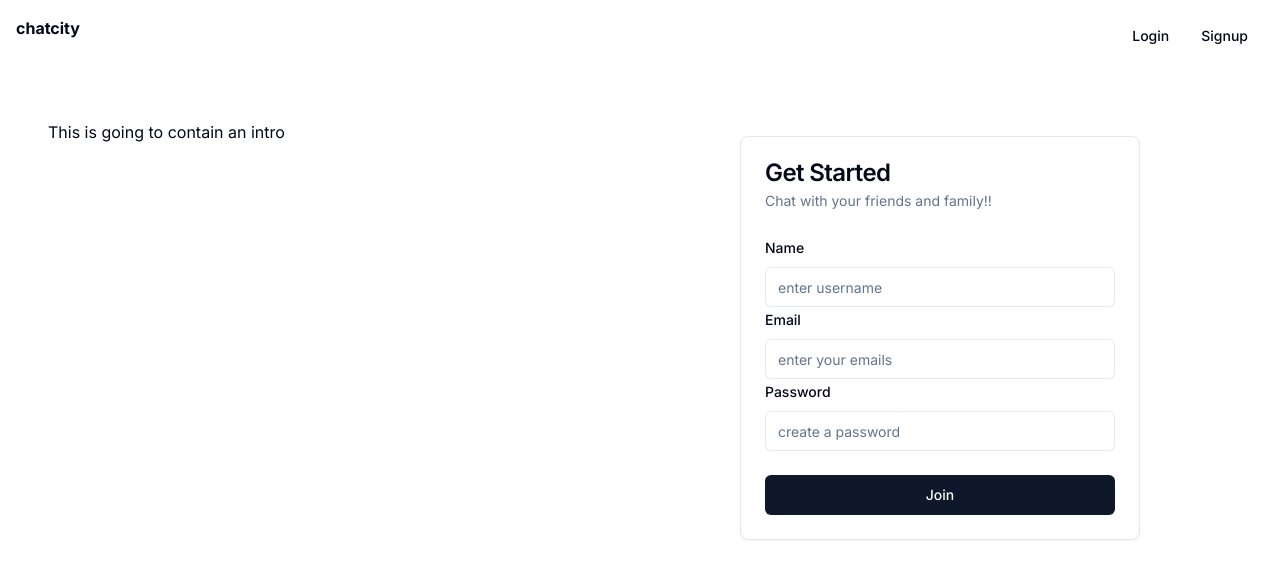
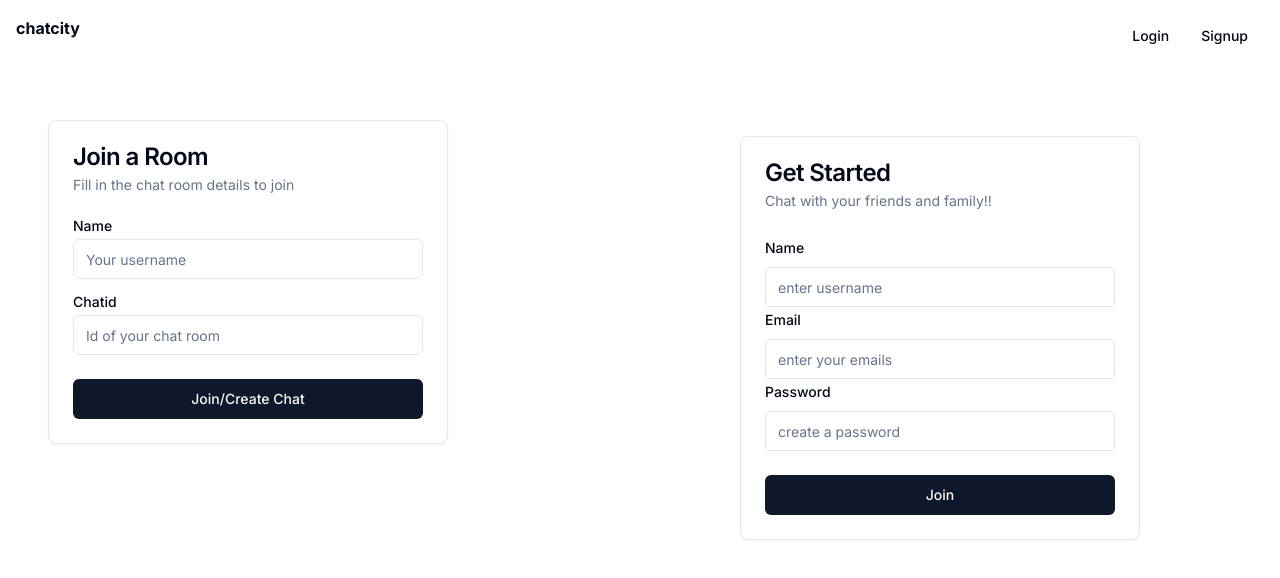
Before and after one commit to LaPulgaaa/chatapp, a Next.js app: page / in a window 1280 px wide. Shown: the top 578 px of the page. Built offline with nearby package versions, Linux system fonts and the light colour scheme.

Commit message:
frontend: UI changes and add recoil.

```diff
--- a/app/chat/page.tsx
+++ b/app/chat/page.tsx
@@ -1,25 +1,32 @@
 'use client'
-
+import Message from "@/components/Message";
 import { Avatar, AvatarImage ,AvatarFallback} from "@/components/ui/avatar";
 import { Button } from "@/components/ui/button";
 import { Input } from "@/components/ui/input";
 import { useEffect, useState } from "react"
-
-type RecievedMessage={
+import { ScrollArea } from "@/components/ui/scroll-area";
+import { useRouter } from "next/navigation";
+export type RecievedMessage={
     type:string,
     payload:{
         roomId:string,
         message:string
     }
 }
+const imagesource="https://avatars.githubusercontent.com/u/123243429?v=4";
 
+const routerState=history.state;
 export default function Chat(){
     let ws:WebSocket;
+    const [room,setRoom]=useState("");
+    const router=useRouter();
     const [message,setMessage]=useState("");
     const [chat,setChat]=useState<RecievedMessage[]>([]);
     const [wsInstance,setWsInstance]=useState<WebSocket>();
     // console.log(chat);
     useEffect(()=>{
+        console.log();
+        setRoom(routerState.roomId);
          ws=new WebSocket("ws://localhost:3000");
 
         ws.onopen=function(){
@@ -27,48 +34,43 @@ export default function Chat(){
             const data={
                 type:"join",
                 payload:{
-                    roomId:"1",
+                    roomId:routerState.roomId.toString(),
                 }
             }
             ws.send(JSON.stringify(data));
             setWsInstance(ws);
         }
-
-
-
-
         return ()=>{ws.close();}
     },[])
     if(wsInstance!=undefined)
-        {
-            wsInstance.onmessage=function(event){
-            const data=JSON.parse(event.data);
-            console.log(data)
-            setChat([...chat,data]);
+    {
+         wsInstance.onmessage=function(event){
+         const data=JSON.parse(event.data);
+         console.log(data)
+         setChat([...chat,data]);
         }
     }
     function sendMessage(){
         const data={
             type:"message",
             payload:{
-                roomId:"1",
+                roomId:room,
                 message
             }
         }
+        setMessage("")
         wsInstance!.send(JSON.stringify(data));
     }
 
     const chatComp=chat.map((data)=>{
-        return <div key={Math.floor(Math.random()*100000)} className="flex m-4">
-            <Avatar className="w-[30px] h-[30px]">
-                <AvatarImage src="https://avatars.githubusercontent.com/u/123243429?v=4" alt="gitProfile"/>
-                <AvatarFallback>VS</AvatarFallback>
-            </Avatar>
-            <p className=" border-l-2 pt-1 mr-2 italic ">{data.payload.message}</p>
-        </div>
+        return <Message data={data}/>
+
     })
 
-    return <div className="w-[550px] m-32">
+    return <div className="h-full m-32">
+         <ScrollArea className="h-72 m-4 rounded-md border">
+            {chatComp}
+         </ScrollArea>
         <div className=" flex ">
         <Input
         className="inline"
@@ -80,6 +82,7 @@ export default function Chat(){
         <Button  onClick={sendMessage} className=" ml-4">Send</Button>
 
     </div>
-    {chatComp}
+
+
     </div>
 }
--- a/app/layout.tsx
+++ b/app/layout.tsx
@@ -1,8 +1,9 @@
-import type { Metadata } from "next";
+// import type { Metadata } from "next";
+"use client"
 import { Inter as FontSans } from "next/font/google";
 import "./globals.css";
 import Navbar from "@/components/Navbar";
-
+import {RecoilRoot} from 'recoil'
 // const inter = Inter({ subsets: ["latin"] });
 import { cn } from "../lib/utils"
 
@@ -11,10 +12,12 @@ const fontSans = FontSans({
   variable: "--font-sans",
 })
 
-export const metadata: Metadata = {
-  title: "Create Next App",
-  description: "Generated by create next app",
-};
+
+
+// export const metadata: Metadata = {
+//   title: "xulip",
+//   description: "chat like there is no tommorow.",
+// };
 
 export default function RootLayout({
   children,
@@ -23,6 +26,7 @@ export default function RootLayout({
 }>) {
   return (
     <html lang="en">
+      <RecoilRoot>
         <body className={cn(
             "min-h-screen bg-background font-sans antialiased",
             fontSans.variable
@@ -30,6 +34,8 @@ export default function RootLayout({
             <Navbar/>
             {children}
         </body>
+      </RecoilRoot>
+
     </html>
   );
 }
--- a/app/page.tsx
+++ b/app/page.tsx
@@ -10,10 +10,14 @@ import { useForm } from "react-hook-form";
 import { joinSchema } from "@/packages/zod";
 import { Join } from '@/packages/zod';
 import { Form, FormControl, FormField, FormItem, FormLabel, FormMessage } from '@/components/ui/form';
-import { useRouter } from 'next/navigation';
+import { usePathname, useRouter } from 'next/navigation';
+import { useState } from 'react';
 export default function Home() {
 
   const router=useRouter();
+  const pathname=usePathname();
+  const [name,setName]=useState("");
+  const [room,setRoom]=useState("");
   const form=useForm<Join>({
     resolver:zodResolver(joinSchema),
     defaultValues:{
@@ -42,11 +46,47 @@ export default function Home() {
     }
   }
 
+  function joinRoom(){
+    console.log(room+"-"+name);
+    history.pushState({name:name,roomId:room},"",pathname+"localhost:3001/chat");
+    router.push("/chat");
+  }
+
   return (
     <div className="grid grid-cols-2 gap-4 p-12">
       <div>
-        This is going to contain an intro
+        <Card className='w-[400px]'>
+          <CardHeader>
+            <CardTitle>Join a Room</CardTitle>
+            <CardDescription>Fill in the chat room details to join</CardDescription>
+          </CardHeader>
+          <CardContent>
+          <div className="grid w-full items-center gap-4">
+            <div className="flex flex-col space-y-1.5">
+              <Label htmlFor="name">Name</Label>
+              <Input
+              onChange={(e)=>{
+                setName(e.target.value)
+              }}
+              value={name} id="name" placeholder="Your username" />
+            </div>
+            <div className="flex flex-col space-y-1.5">
+            <Label htmlFor="id">Chatid</Label>
+              <Input
+              onChange={(e)=>{
+                setRoom(e.target.value)
+              }}
+              value={room} id="id" placeholder="Id of your chat room" />
+            </div>
+          </div>
+      </CardContent>
+      <CardFooter>
+        <Button onClick={joinRoom} className='w-full'>Join/Create Chat</Button>
+      </CardFooter>
+        </Card>
       </div>
+
+      {/* register form */}
       <div className="grid justify-items-center p-4">
       <Form {...form}>
       <form onSubmit={form.handleSubmit(onSubmit)} className="space-y-8">
--- /dev/null
+++ b/components/Message.tsx
@@ -0,0 +1,11 @@
+import { Avatar,AvatarFallback } from "./ui/avatar"
+import type { RecievedMessage } from "@/app/chat/page"
+export default function Message({data}:{data:RecievedMessage}){
+    return <div key={Math.floor(Math.random()*100000)} className="flex m-4  p-2 rounded-full">
+    <Avatar className="w-[35px] h-[35px] mr-2 bg-gray-200 mt-1 p-3">
+
+        <AvatarFallback>VS</AvatarFallback>
+    </Avatar>
+    <p className=" border-l-2 pb-2 bg-gray-100 mr-2 italic p-2 px-4 rounded-full">{data.payload.message}</p>
+    </div>
+}
--- /dev/null
+++ b/components/ui/scroll-area.tsx
@@ -0,0 +1,48 @@
+"use client"
+
+import * as React from "react"
+import * as ScrollAreaPrimitive from "@radix-ui/react-scroll-area"
+
+import { cn } from "@/lib/utils"
+
+const ScrollArea = React.forwardRef<
+  React.ElementRef<typeof ScrollAreaPrimitive.Root>,
+  React.ComponentPropsWithoutRef<typeof ScrollAreaPrimitive.Root>
+>(({ className, children, ...props }, ref) => (
+  <ScrollAreaPrimitive.Root
+    ref={ref}
+    className={cn("relative overflow-hidden", className)}
+    {...props}
+  >
+    <ScrollAreaPrimitive.Viewport className="h-full w-full rounded-[inherit]">
+      {children}
+    </ScrollAreaPrimitive.Viewport>
+    <ScrollBar />
+    <ScrollAreaPrimitive.Corner />
+  </ScrollAreaPrimitive.Root>
+))
+ScrollArea.displayName = ScrollAreaPrimitive.Root.displayName
+
+const ScrollBar = React.forwardRef<
+  React.ElementRef<typeof ScrollAreaPrimitive.ScrollAreaScrollbar>,
+  React.ComponentPropsWithoutRef<typeof ScrollAreaPrimitive.ScrollAreaScrollbar>
+>(({ className, orientation = "vertical", ...props }, ref) => (
+  <ScrollAreaPrimitive.ScrollAreaScrollbar
+    ref={ref}
+    orientation={orientation}
+    className={cn(
+      "flex touch-none select-none transition-colors",
+      orientation === "vertical" &&
+        "h-full w-2.5 border-l border-l-transparent p-[1px]",
+      orientation === "horizontal" &&
+        "h-2.5 flex-col border-t border-t-transparent p-[1px]",
+      className
+    )}
+    {...props}
+  >
+    <ScrollAreaPrimitive.ScrollAreaThumb className="relative flex-1 rounded-full bg-border" />
+  </ScrollAreaPrimitive.ScrollAreaScrollbar>
+))
+ScrollBar.displayName = ScrollAreaPrimitive.ScrollAreaScrollbar.displayName
+
+export { ScrollArea, ScrollBar }
--- a/package.json
+++ b/package.json
@@ -13,6 +13,7 @@
     "@prisma/client": "^5.8.1",
     "@radix-ui/react-avatar": "^1.0.4",
     "@radix-ui/react-label": "^2.0.2",
+    "@radix-ui/react-scroll-area": "^1.0.5",
     "@radix-ui/react-slot": "^1.0.2",
     "@types/cors": "^2.8.17",
     "@types/express": "^4.17.21",
@@ -26,6 +27,7 @@
     "react": "^18",
     "react-dom": "^18",
     "react-hook-form": "^7.49.3",
+    "recoil": "^0.7.7",
     "redis": "^4.6.12",
     "tailwind-merge": "^2.2.1",
     "tailwindcss-animate": "^1.0.7",
```
Also changed, not shown: store/atom/User.ts (added, +9 -0 lines), 1 other file (tests, documents, lock files or other folders). Lines whose indentation alone changed are shown as unchanged.
